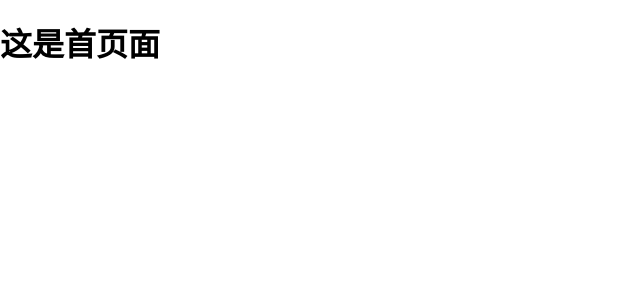
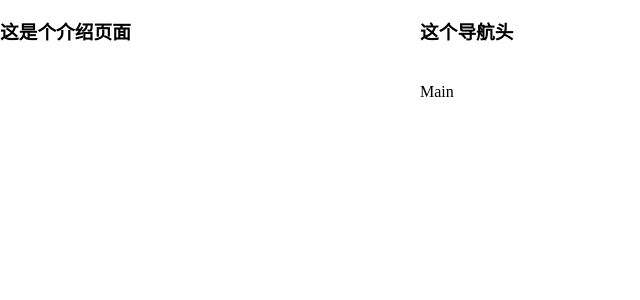
Before and after one commit to cooting-cn/arlog, a Vue app in the folder web/: page / in a window 1280 px wide. Shown: the top 300 px of the page, without its empty margins (0-640 px from the left). Built offline with nearby package versions, Linux system fonts and the light colour scheme.

Commit message:
首页新增

```diff
--- /dev/null
+++ b/web/src/components/home/header.vue
@@ -0,0 +1,11 @@
+<script setup>
+
+</script>
+
+<template>
+  <h1>这个导航头</h1>
+</template>
+
+<style scoped>
+
+</style>
--- /dev/null
+++ b/web/src/components/home/intr.vue
@@ -0,0 +1,11 @@
+<script setup>
+
+</script>
+
+<template>
+  <h1>这是个介绍页面</h1>
+</template>
+
+<style scoped>
+
+</style>
--- a/web/src/layout/home.vue
+++ b/web/src/layout/home.vue
@@ -1,12 +1,45 @@
 <script setup>
 
+
+import Intr from "@/components/home/intr.vue";
+import Header from "@/components/home/header.vue";
 </script>
 
 <template>
-  <router-view></router-view>
+  <div class="common-layout">
+    <el-container>
+      <el-aside width="400px">
+        <!--    这是个介绍页    -->
+        <Intr/>
+      </el-aside>
+
+      <el-container>
+        <!--这是个导航头-->
+        <el-header>
+          <Header/>
+        </el-header>
+
+        <el-main>Main
+          <router-view></router-view>
+        </el-main>
+
+      </el-container>
+
+    </el-container>
+  </div>
+
 
 </template>
 
 <style scoped>
 
+
+.el-container {
+  height: 100%;
+}
+
+
+.common-layout {
+  height: 100%;
+}
 </style>
--- a/web/src/router/index.js
+++ b/web/src/router/index.js
@@ -8,7 +8,7 @@ const router = createRouter({
             /*首页*/
             path: '/',
             name: 'index',
-            component: () => import('@/views/home/index.vue'),
+            component: () => import('@/layout/home.vue'),
 
         },
         {
```
